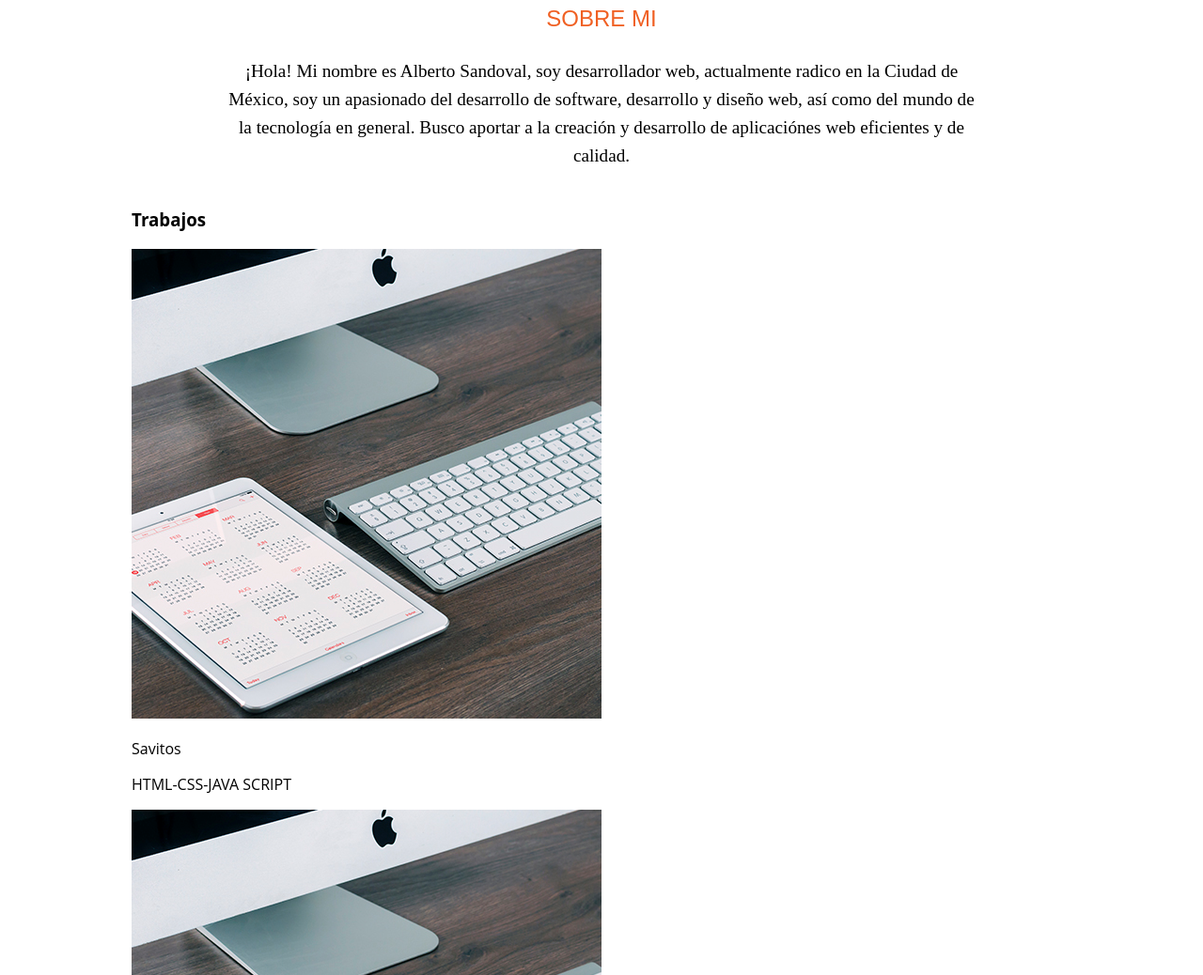
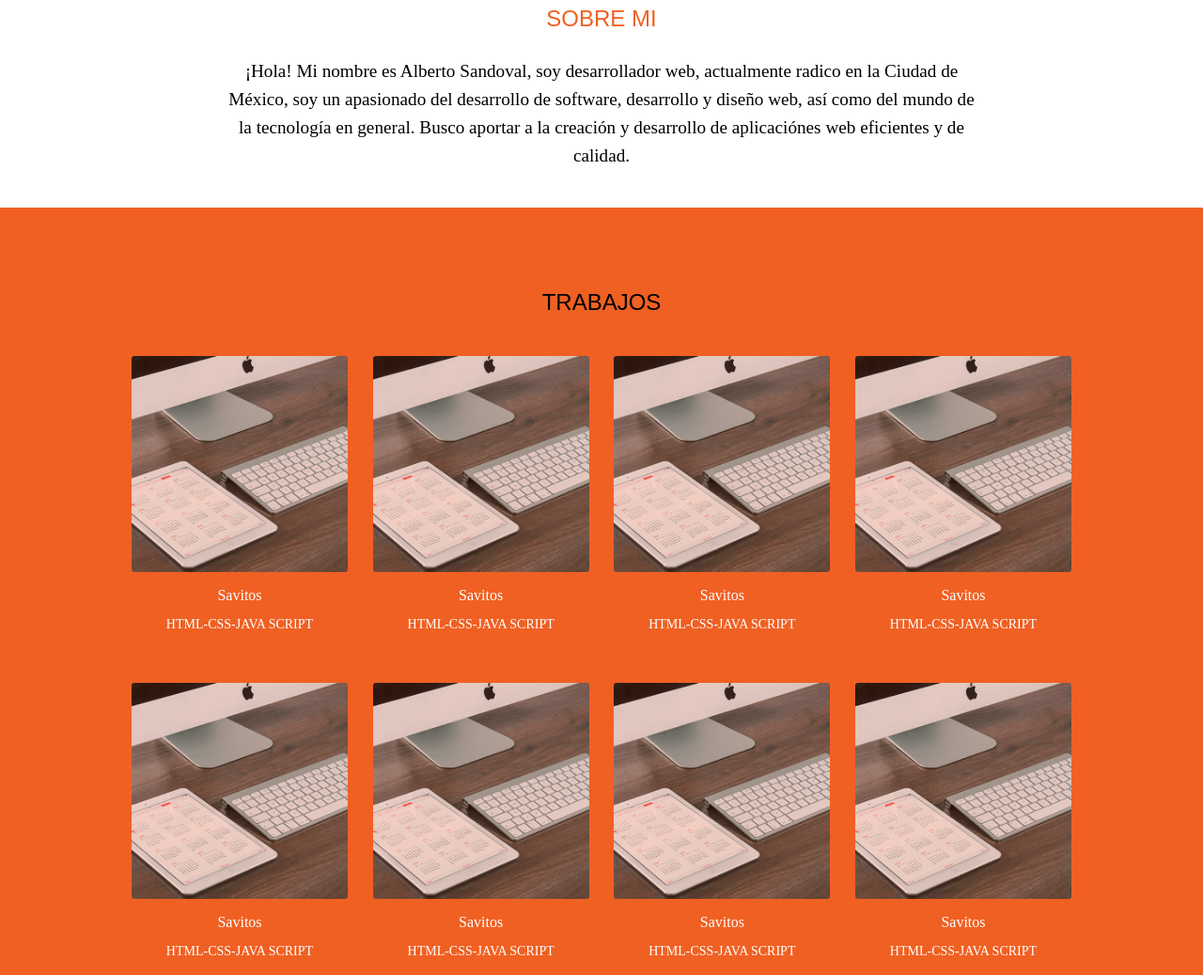
Before and after one commit to BetoSandoval/Portafolio, a plain HTML site: page inicio_portafolio.html in a window 1280 px wide. Shown: the part 677-1715 px from the top of the page at 94% size. Drawn offline with Linux system fonts and the light colour scheme; files that its build step writes are made by us from their sources.

Commit message:
sección  'main' terminada

```diff
--- a/css/styles.css
+++ b/css/styles.css
@@ -126,3 +126,66 @@ header .text-container .text h2{
     font-family: "acta-display", serif;
     font-size: 1.2em;
 }
+
+.main .works{
+    background: #f06023;
+    padding: 60px 0;
+}
+
+.main .works .container{
+    overflow: hidden;
+}
+
+.main .works .title{
+    font-family: 'europea',sans-serif;
+    color: #000000;
+    font-style: normal;
+    font-size: 24px;
+    font-weight: 300;
+    text-align: center;
+    line-height: 34px;
+    margin-bottom: 40px;
+}
+
+.main .works .works-container{
+    display: flex;
+    flex-direction: row;
+    flex-wrap: wrap;
+    justify-content: space-between;
+}
+
+.main .works .works-container .work{
+    width: 23%;
+    margin-bottom: 40px;
+}
+
+.main .works .works-container .work .thum{
+    width: 100%;
+    margin-bottom: 10px;
+}
+
+.main .works .works-container .work .thum img{
+    width: 100%;
+    vertical-align: top;
+    border-radius: 3px;
+    opacity: 0.8;
+}
+
+.main .works .works-container .work .thum img:hover{
+    opacity: 1;
+}
+
+.main .works .works-container .work .description{
+    text-align: center;
+    font-family: "acta-display", serif;
+    color: #ffffff;
+}
+
+.main .works .works-container .work .description .nombre{
+    font: weight 400;
+    margin-bottom: 10px;
+}
+
+.main .works .works-container .work .description .categoria{
+    font-size: 14px;
+}
--- a/inicio_portafolio.html
+++ b/inicio_portafolio.html
@@ -46,8 +46,8 @@
     <section class="works">
       <!-- titulo trabajos -->
       <div class="container">
-        <h3 class="title">Trabajos</h3>
-        <div class="container-works">
+        <h3 class="title">TRABAJOS</h3>
+        <div class="works-container">
           <!-- trabajo 1 -->
           <div class="work">
             <div class="thum">
```
